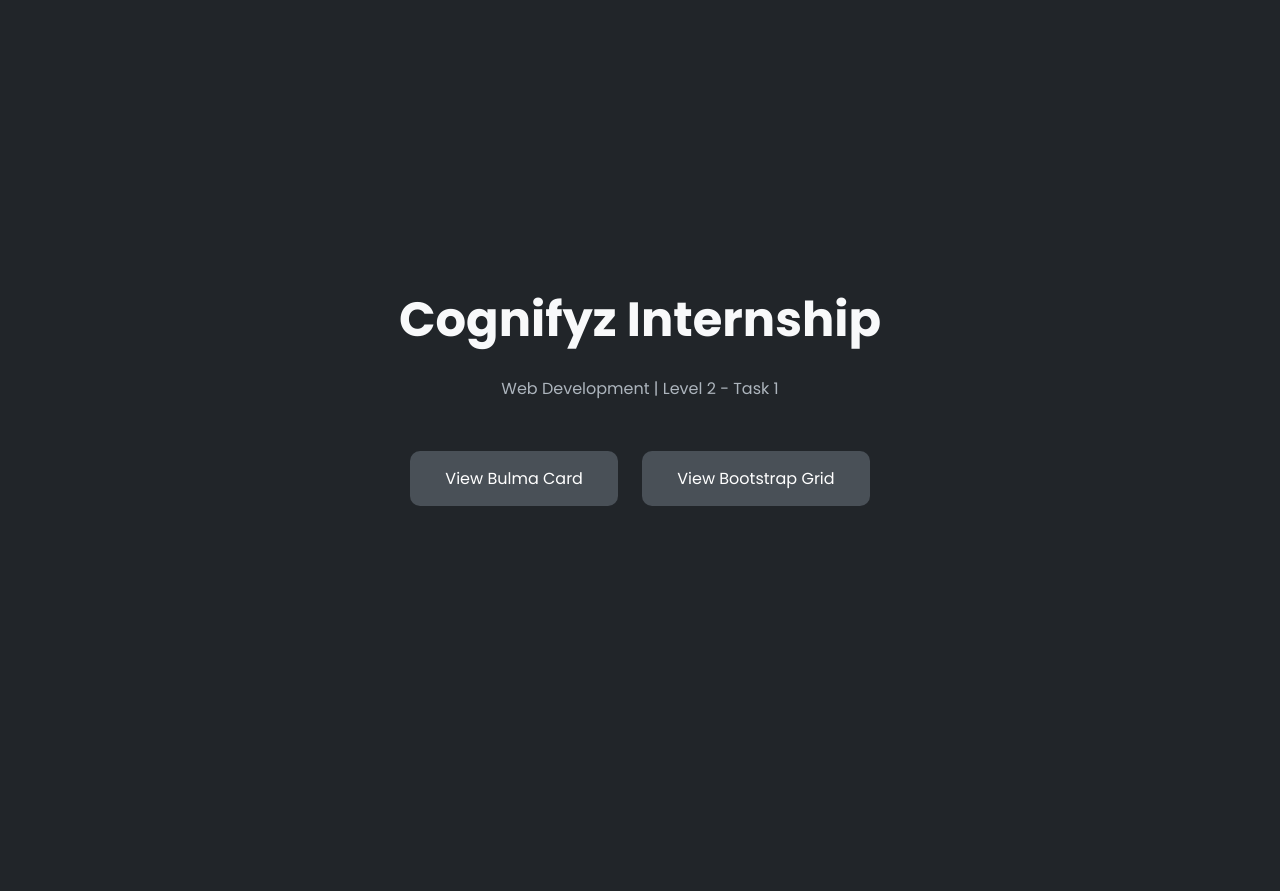
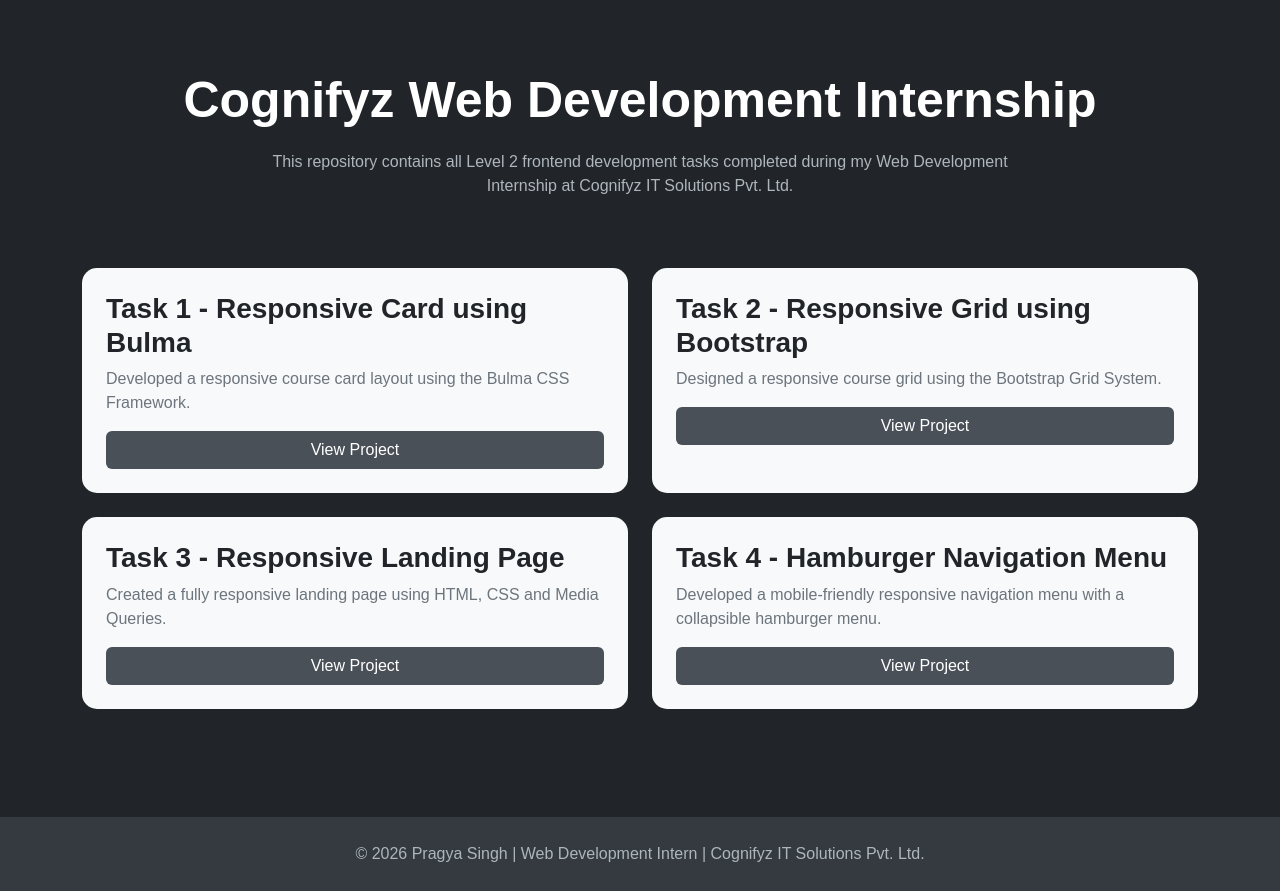
Before and after one commit to PragyaSingh4/Cognifyz-Web-Development-Internship, a plain HTML site: page index.html in a window 1280 px wide. Before the commit the page ends 800 px from the top, so only its background shows below. Drawn offline with nearby package versions, Linux system fonts and the light colour scheme.

Commit message:
updated readme

```diff
--- a/index.html
+++ b/index.html
@@ -2,58 +2,119 @@
 <html lang="en">
 
 <head>
+
 <meta charset="UTF-8">
+
 <meta name="viewport" content="width=device-width, initial-scale=1.0">
-    <title>Cognifyz Internship Project</title>
 
-    <link href="https://fonts.googleapis.com/css2?family=Poppins:wght@300;400;500;600;700&display=swap"
-        rel="stylesheet">
+<title>Cognifyz Web Development Internship</title>
+
+<link href="https://cdn.jsdelivr.net/npm/bootstrap@5.3.7/dist/css/bootstrap.min.css" rel="stylesheet">
 
 <style>
-        *{
-            margin:0;
-            padding:0;
-            box-sizing:border-box;
-            font-family:'Poppins',sans-serif;
+
+body{
+
+background:#212529;
+
+font-family:Poppins,sans-serif;
+
+color:white;
+
 }
 
-        body{
-            background:#212529;
-            color:#F8F9FA;
-            display:flex;
-            justify-content:center;
-            align-items:center;
-            height:100vh;
+.hero{
+
+padding:70px 20px;
+
+text-align:center;
+
 }
 
-        .container{
-            text-align:center;
+.hero h1{
+
+font-size:50px;
+
+font-weight:700;
+
 }
 
-        h1{
-            font-size:48px;
-            margin-bottom:20px;
+.hero p{
+
+color:#ADB5BD;
+
+max-width:800px;
+
+margin:auto;
+
+margin-top:20px;
+
 }
 
-        p{
-            color:#ADB5BD;
-            margin-bottom:40px;
+.card{
+
+background:#F8F9FA;
+
+border:none;
+
+border-radius:15px;
+
+transition:.3s;
+
+height:100%;
+
 }
 
-        .btn{
-            display:inline-block;
-            text-decoration:none;
-            background:#495057;
-            color:white;
-            padding:15px 35px;
-            margin:10px;
-            border-radius:10px;
-            transition:.3s;
+.card:hover{
+
+transform:translateY(-8px);
+
+box-shadow:0 15px 30px rgba(0,0,0,.4);
+
 }
 
-        .btn:hover{
+.card-title{
+
+color:#212529;
+
+font-weight:600;
+
+}
+
+.card-text{
+
+color:#6C757D;
+
+}
+
+.btn-custom{
+
+background:#495057;
+
+color:white;
+
+}
+
+.btn-custom:hover{
+
+background:#6C757D;
+
+color:white;
+
+}
+
+footer{
+
+margin-top:60px;
+
+padding:25px;
+
+text-align:center;
+
+color:#ADB5BD;
+
 background:#343A40;
-            transform:translateY(-5px);
+
 }
 
 </style>
@@ -62,22 +123,140 @@
 
 <body>
 
-<div class="container">
+<section class="hero">
 
-<h1>Cognifyz Internship</h1>
+<h1>
 
-<p>Web Development | Level 2 - Task 1</p>
+ Cognifyz Web Development Internship
 
-<a href="bulma-card/index.html" class="btn">
-View Bulma Card
-</a>
+</h1>
 
-<a href="bootstrap-grid/index.html" class="btn">
-View Bootstrap Grid
+<p>
+
+This repository contains all Level 2 frontend development tasks completed during my Web Development Internship at Cognifyz IT Solutions Pvt. Ltd.
+
+</p>
+
+</section>
+
+<div class="container pb-5">
+
+<div class="row g-4">
+
+<div class="col-lg-6">
+
+<div class="card p-4">
+
+<h3 class="card-title">
+
+Task 1 - Responsive Card using Bulma
+
+</h3>
+
+<p class="card-text">
+
+Developed a responsive course card layout using the Bulma CSS Framework.
+
+</p>
+
+<a href="bulma-card/index.html" class="btn btn-custom">
+
+View Project
+
 </a>
 
 </div>
 
+</div>
+
+<div class="col-lg-6">
+
+<div class="card p-4">
+
+<h3 class="card-title">
+
+Task 2 - Responsive Grid using Bootstrap
+
+</h3>
+
+<p class="card-text">
+
+Designed a responsive course grid using the Bootstrap Grid System.
+
+</p>
+
+<a href="bootstrap-grid/index.html" class="btn btn-custom">
+
+View Project
+
+</a>
+
+</div>
+
+</div>
+
+<div class="col-lg-6">
+
+<div class="card p-4">
+
+<h3 class="card-title">
+
+Task 3 - Responsive Landing Page
+
+</h3>
+
+<p class="card-text">
+
+Created a fully responsive landing page using HTML, CSS and Media Queries.
+
+</p>
+
+<a href="responsive-landing-page/index.html" class="btn btn-custom">
+
+View Project
+
+</a>
+
+</div>
+
+</div>
+
+<div class="col-lg-6">
+
+<div class="card p-4">
+
+<h3 class="card-title">
+
+Task 4 - Hamburger Navigation Menu
+
+</h3>
+
+<p class="card-text">
+
+Developed a mobile-friendly responsive navigation menu with a collapsible hamburger menu.
+
+</p>
+
+<a href="hamburger-navbar/index.html" class="btn btn-custom">
+
+View Project
+
+</a>
+
+</div>
+
+</div>
+
+</div>
+
+</div>
+
+<footer>
+
+© 2026 Pragya Singh | Web Development Intern | Cognifyz IT Solutions Pvt. Ltd.
+
+</footer>
+
 </body>
 
 </html>
```
Also changed, not shown: 1 other file. Lines whose indentation alone changed are shown as unchanged.
